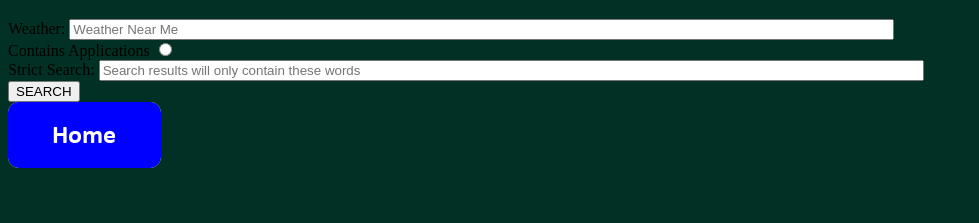
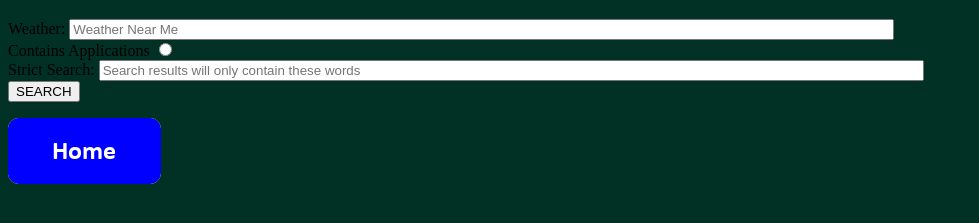
Before and after one commit to Volk5548/Volk5548.github.io, a plain HTML site: page search.html in a window 1280 px wide. Shown: the part 61-284 px from the top of the page, without its empty margins (0-979 px from the left). Drawn offline with Linux system fonts and the light colour scheme.

Commit message:
Update search.html

```diff
--- a/search.html
+++ b/search.html
@@ -25,6 +25,6 @@
                 <input type="submit" value="SEARCH">
           </div>
         </form>
+       <p><a href="index.html"><img src="images/button_home.png" alt="Home button"></a></p>
       </body>
-      <a href="index.html"><img src="images/button_home.png" alt="Home button"></a>
 </html>
```
